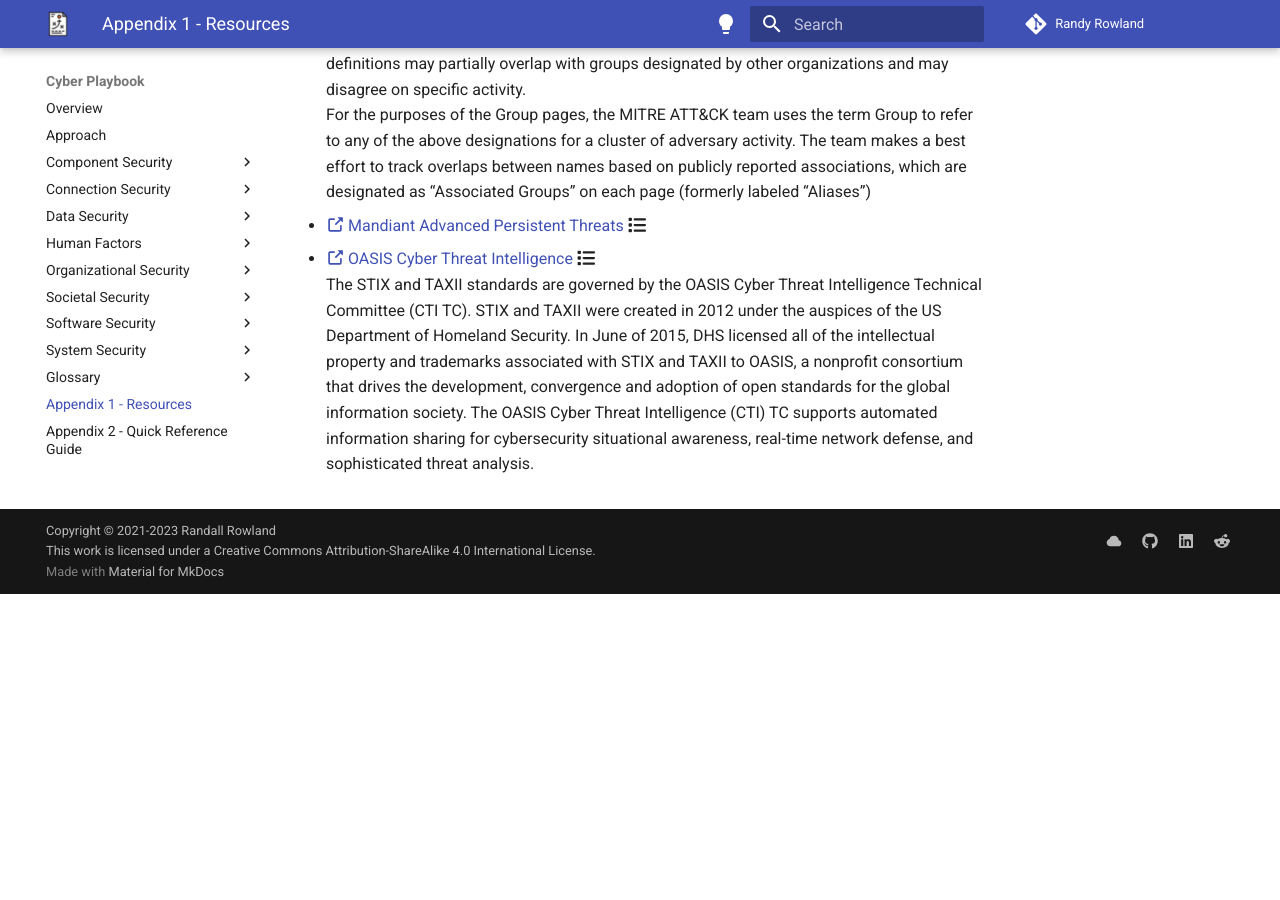
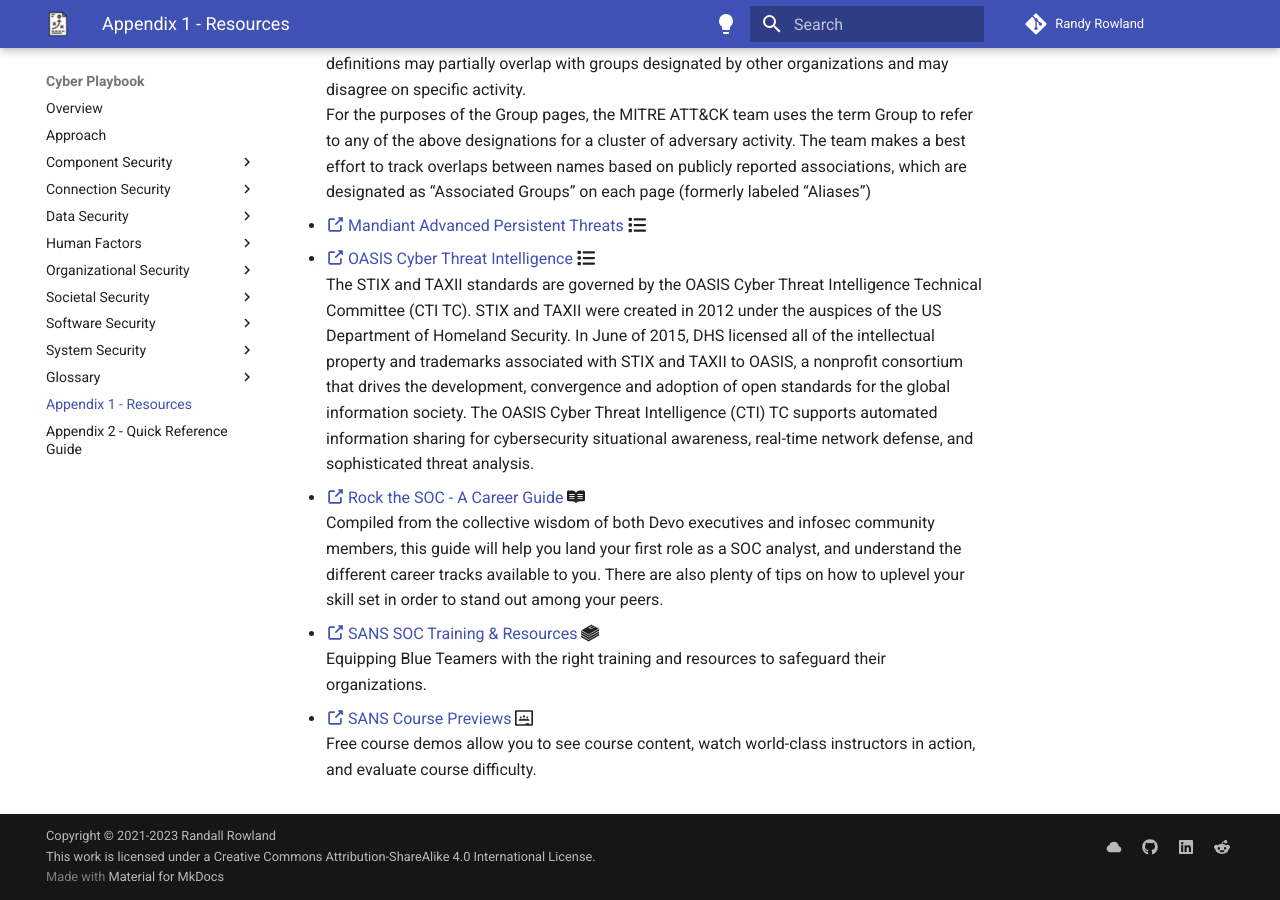
Before and after one commit to rowland007/Cyber-Playbook, an MkDocs documentation site: the page built from docs/resources.md, in a window 1280 px wide and 900 px high, scrolled down 3390 px. Built offline with MkDocs 1.6.1 and Material for MkDocs 9.7.7, drawn with Linux system fonts in a browser that asks for light colours; before the commit the page ends 3984 px from its top, so only the background shows below that.

Commit message:
Add SOC info

```diff
--- a/docs/resources.md
+++ b/docs/resources.md
@@ -76,3 +76,12 @@
 
 - [:octicons-link-external-16: OASIS Cyber Threat Intelligence](https://oasis-open.github.io/cti-documentation/) :fontawesome-solid-list:
 The STIX and TAXII standards are governed by the OASIS Cyber Threat Intelligence Technical Committee (CTI TC). STIX and TAXII were created in 2012 under the auspices of the US Department of Homeland Security. In June of 2015, DHS licensed all of the intellectual property and trademarks associated with STIX and TAXII to OASIS, a nonprofit consortium that drives the development, convergence and adoption of open standards for the global information society. The OASIS Cyber Threat Intelligence (CTI) TC supports automated information sharing for cybersecurity situational awareness, real-time network defense, and sophisticated threat analysis.
+
+- [:octicons-link-external-16: Rock the SOC - A Career Guide](https://www.devo.com/soc-career-guide) :simple-readme:
+Compiled from the collective wisdom of both Devo executives and infosec community members, this guide will help you land your first role as a SOC analyst, and understand the different career tracks available to you. There are also plenty of tips on how to uplevel your skill set in order to stand out among your peers.
+
+- [:octicons-link-external-16: SANS SOC Training & Resources](https://www.sans.org/soc/) :simple-bookstack:
+Equipping Blue Teamers with the right training and resources to safeguard their organizations.
+
+- [:octicons-link-external-16: SANS Course Previews](https://www.sans.org/course-preview/) :simple-googleclassroom:
+Free course demos allow you to see course content, watch world-class instructors in action, and evaluate course difficulty.
```
